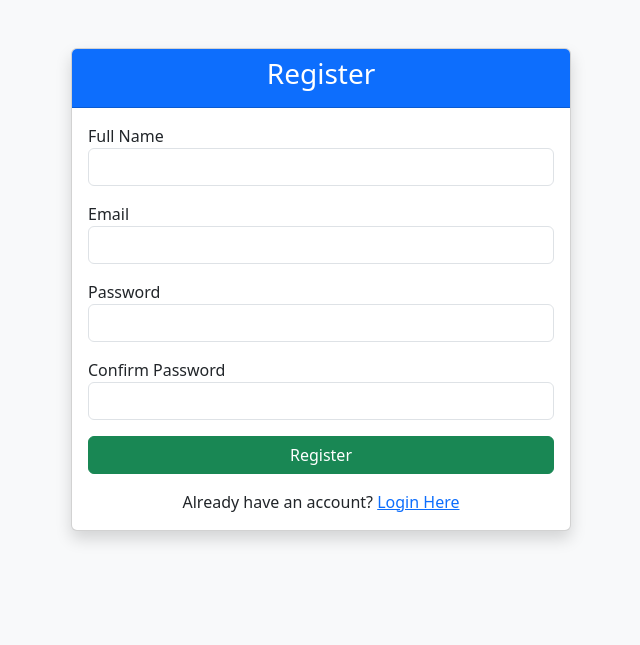
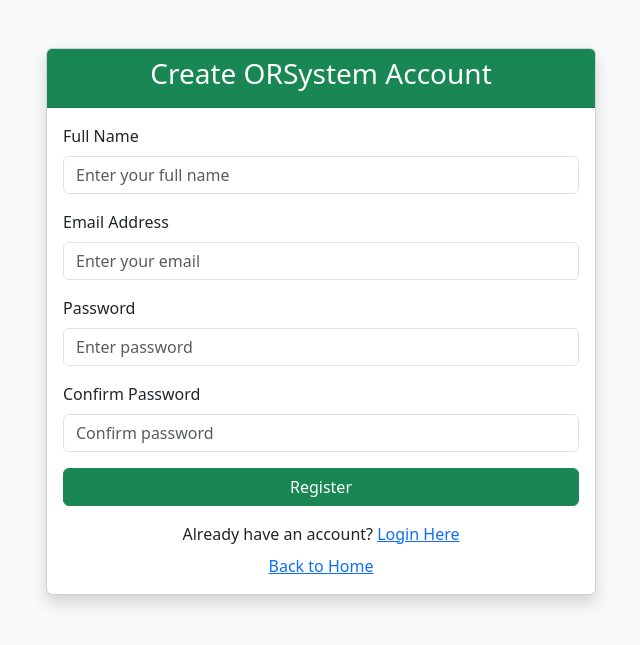
Before and after one commit to ChengEeHinn/ORSystem, a PHP site: page /register.php in a window 1280 px wide. Shown: the top 645 px of the page, without its empty margins (319-959 px from the left). Run offline with PHP 8.4, Linux system fonts and the light colour scheme.

Commit message:
Update register.php

```diff
--- a/register.php
+++ b/register.php
@@ -11,13 +11,17 @@ if ($_SERVER["REQUEST_METHOD"] == "POST") {
     $confirm_password = $_POST["confirm_password"];
 
     if ($password != $confirm_password) {
+
         $message = "Passwords do not match!";
+
     } else {
 
         $check = mysqli_query($conn, "SELECT * FROM users WHERE email='$email'");
 
         if (mysqli_num_rows($check) > 0) {
+
             $message = "Email already exists!";
+
         } else {
 
             $hashed_password = password_hash($password, PASSWORD_DEFAULT);
@@ -26,9 +30,12 @@ if ($_SERVER["REQUEST_METHOD"] == "POST") {
                     VALUES ('$full_name', '$email', '$hashed_password')";
 
             if (mysqli_query($conn, $sql)) {
+
                 header("Location: login.php");
                 exit();
+
             } else {
+
                 $message = "Registration failed!";
             }
         }
@@ -41,20 +48,25 @@ if ($_SERVER["REQUEST_METHOD"] == "POST") {
 <head>
     <title>Register - ORSystem</title>
 
+    <meta charset="UTF-8">
+    <meta name="viewport" content="width=device-width, initial-scale=1">
+
     <link href="https://cdn.jsdelivr.net/npm/bootstrap@5.3.3/dist/css/bootstrap.min.css" rel="stylesheet">
 </head>
+
 <body class="bg-light">
 
 <div class="container mt-5">
 
-    <div class="card mx-auto shadow" style="max-width:500px;">
-        <div class="card-header text-center bg-primary text-white">
-            <h3>Register</h3>
+    <div class="card mx-auto shadow" style="max-width:550px;">
+
+        <div class="card-header text-center bg-success text-white">
+            <h3>Create ORSystem Account</h3>
         </div>
 
         <div class="card-body">
 
-            <?php if($message != "") { ?>
+            <?php if ($message != "") { ?>
                 <div class="alert alert-danger">
                     <?php echo $message; ?>
                 </div>
@@ -63,34 +75,38 @@ if ($_SERVER["REQUEST_METHOD"] == "POST") {
             <form method="POST">
 
                 <div class="mb-3">
-                    <label>Full Name</label>
+                    <label class="form-label">Full Name</label>
                     <input type="text"
                            name="full_name"
                            class="form-control"
+                           placeholder="Enter your full name"
                            required>
                 </div>
 
                 <div class="mb-3">
-                    <label>Email</label>
+                    <label class="form-label">Email Address</label>
                     <input type="email"
                            name="email"
                            class="form-control"
+                           placeholder="Enter your email"
                            required>
                 </div>
 
                 <div class="mb-3">
-                    <label>Password</label>
+                    <label class="form-label">Password</label>
                     <input type="password"
                            name="password"
                            class="form-control"
+                           placeholder="Enter password"
                            required>
                 </div>
 
                 <div class="mb-3">
-                    <label>Confirm Password</label>
+                    <label class="form-label">Confirm Password</label>
                     <input type="password"
                            name="confirm_password"
                            class="form-control"
+                           placeholder="Confirm password"
                            required>
                 </div>
 
@@ -105,7 +121,12 @@ if ($_SERVER["REQUEST_METHOD"] == "POST") {
                 <a href="login.php">Login Here</a>
             </div>
 
+            <div class="text-center mt-2">
+                <a href="index.php">Back to Home</a>
+            </div>
+
         </div>
+
     </div>
 
 </div>
```
